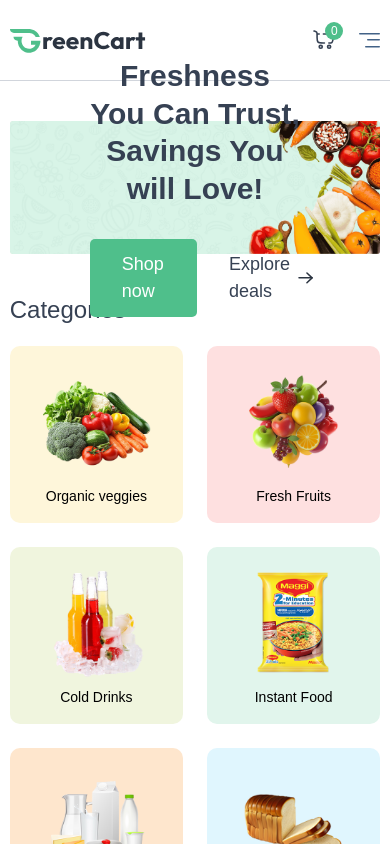
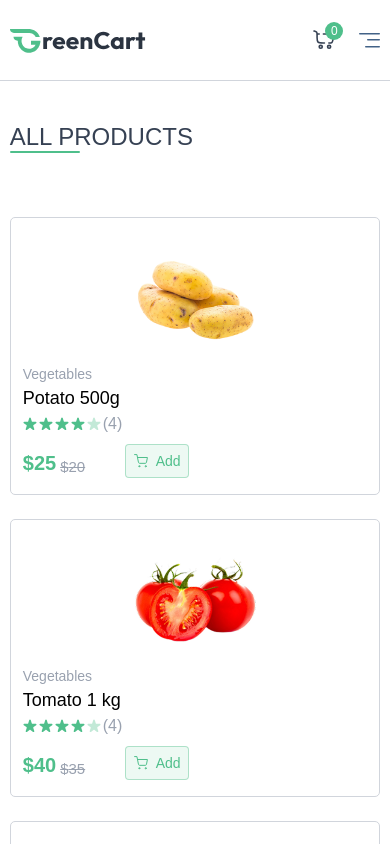
Before and after one commit to anshika2111091/Grocery_Website, a React app in the folder client/: page /products in a window 390 px wide. Shown: the top 844 px of the page. Built offline with nearby package versions, Linux system fonts and the light colour scheme; the HTML template or start-up script is replaced by a standard one.

Commit message:
added-categories-pages

```diff
--- a/client/package.json
+++ b/client/package.json
@@ -13,6 +13,7 @@
     "@tailwindcss/vite": "^4.1.7",
     "react": "^19.1.0",
     "react-dom": "^19.1.0",
+    "react-router-dom": "^7.6.1",
     "tailwindcss": "^4.1.7"
   },
   "devDependencies": {
--- a/client/src/App.jsx
+++ b/client/src/App.jsx
@@ -1,22 +1,28 @@
 import React from 'react'
-import Navbar from './components/Navbar'
-import Categories from './components/Categories'
-import Hero from './components/Hero'
-import Seller from './components/Seller'
-import Contact from './components/Contact'
-import Features from './components/Features'
-import Footer from './components/Footer'
+import Home from './pages/Home'
+import Footer from './components/Footer';
+import Navbar from './components/Navbar';
+import { BrowserRouter as Router, Routes, Route } from "react-router-dom";
+import AllProducts from './pages/AllProducts';
+import Product from './pages/Product';
 
 const App = () => {
   return (
-    <div><Navbar/>
-      <Hero/>
-    <Categories/>
-    <Seller/>
-    <Features/>
-    <Contact/>
-    <Footer/>
-  </div>
+    <Router>
+    <div className="flex flex-col min-h-screen">
+      <Navbar />
+
+      <main className="flex-grow">
+        <Routes>
+          <Route path="/" element={<Home/>} />
+          <Route path="/products" element={<AllProducts/>} />
+          <Route path="/products/*" element={<Product/>} />
+        </Routes>
+      </main>
+
+      <Footer />
+    </div>
+  </Router>
   )
 }
 
--- a/client/src/components/Card.jsx
+++ b/client/src/components/Card.jsx
@@ -1,11 +1,12 @@
 import React from 'react'
 import { assets } from '../assets/assets'
+import { Link } from 'react-router-dom'
 const Card = ({item}) => {
   return (
-    <div className="flex items-center justify-between  cursor-pointer flex-col gap-1 p-4 rounded-[10px]"  style={{ backgroundColor: item.bgColor }}>
+   <Link to={`/products/${item.path}`}> <div  className="flex items-center justify-between  cursor-pointer flex-col gap-1 p-4 rounded-[10px]"  style={{ backgroundColor: item.bgColor }}>
         <img src={item.image} className='transition-transform duration-300 hover:scale-110' width={120} height={80} alt="" />
         <p className='whitespace-nowrap text-[14px]'>{item.text}</p>
-    </div>
+    </div></Link>
   )
 }
 
--- a/client/src/components/Hero.jsx
+++ b/client/src/components/Hero.jsx
@@ -1,13 +1,14 @@
 import React from 'react'
 import banner from "../assets/main_banner_bg.png";
 import arrow from "../assets/black_arrow_icon.svg";
+import { Link } from 'react-router-dom';
 
 const Hero = () => {
   return (
     <div className='xl:w-[80vw] w-[95vw] mx-auto my-10 relative flex items-center'>
         <div className='absolute px-20'>
             <p className="text-3xl md:text-4xl lg:text-5xl font-bold text-gray-700 text-center md:text-left max-w-72 md:max-w-80 lg:max-w-105 leading-tight lg:leading-15 mb-8">Freshness You Can Trust, Savings You will Love!</p>
-            <div className='flex gap-8'>  <div className='text-white bg-[#4fbf8b] px-8  py-3 rounded-[5px] text-[18px] font-medium'>Shop now</div>
+            <div className='flex gap-8'> <Link to="/products"><div className='text-white bg-[#4fbf8b] px-8  py-3 rounded-[5px] text-[18px] font-medium'>Shop now</div></Link>
             <div className=' gap-2  items-center group flex'>
                 <p className='font-medium text-gray-700 text-[18px]'>Explore deals</p>
             <img src={arrow} className='transform transition-transform duration-300 group-hover:translate-x-1' alt="" /></div>
--- a/client/src/components/Navbar.jsx
+++ b/client/src/components/Navbar.jsx
@@ -12,8 +12,8 @@ const Navbar = () => {
         <div><img src={logo} className='w-34 md:w-38' alt="" /></div>
         <div className='flex xl:gap-8 md:gap-4 gap-6 items-center '>
             <div className="border border-gray-300 text-gray-600 px-3 py-1 rounded-full text-xs hidden md:flex cursor-pointer opacity-80">Seller Dashboard</div>
-            <a href="" className='text-gray-700 text-[16px] hidden md:flex'>Home</a>
-            <a href="" className='text-gray-700 text-[16px] hidden md:flex'>All Products</a>
+            <a href="/" className='text-gray-700 text-[16px] hidden md:flex'>Home</a>
+            <a href="/products" className='text-gray-700 text-[16px] hidden md:flex'>All Products</a>
             <div className=' items-center lg:flex  hidden justify-between px-3 py-1 border border-gray-300 rounded-full'>
             <input type="text"  placeholder='Search products' className='outline-none placeholder:text-[14px]' />
             <img src={search} alt="" />
--- a/client/src/components/Seller.jsx
+++ b/client/src/components/Seller.jsx
@@ -7,7 +7,7 @@ const Seller = () => {
     <>
     <div className="xl:w-[80vw] w-[95vw] mx-auto my-10">
     <p class="text-2xl md:text-3xl font-medium text-gray-700 mb-5 ">Best Sellers</p>
-    <div className="grid grid-cols-1 sm:grid-cols-2 md:grid-cols-3 lg:grid-cols-5 gap-6">   {dummyProducts.map((item,index)=>(
+    <div className="grid grid-cols-1 sm:grid-cols-2 md:grid-cols-3 lg:grid-cols-5 gap-6"> {dummyProducts.slice(0, 5).map((item,index)=>(
 <><ItemCard item={item}/></>
 ))}
 </div>
--- /dev/null
+++ b/client/src/pages/AllProducts.jsx
@@ -0,0 +1,23 @@
+import React from 'react'
+import { dummyProducts } from '../assets/assets'
+import ItemCard from '../components/ItemCard'
+
+const AllProducts = () => {
+  return (
+    <>
+    <div className="xl:w-[80vw] w-[95vw] mx-auto my-10">
+        <div className='flex  flex-col  mb-16 relative'>  <p class="text-2xl md:text-2xl font-medium whitespace-nowrap text-gray-700  ">ALL PRODUCTS</p>
+        <span className='bg-[#4fbf8b] h-0.5 rounded-full absolute bottom-0 text-end w-[70px]'></span></div>
+
+    <div className="grid grid-cols-1 sm:grid-cols-2 md:grid-cols-3 lg:grid-cols-5 gap-6"> {dummyProducts.map((item,index)=>(
+<><ItemCard item={item}/></>
+))}
+</div>
+
+    </div>
+
+    </>
+  )
+}
+
+export default AllProducts
--- /dev/null
+++ b/client/src/pages/Home.jsx
@@ -0,0 +1,22 @@
+import React from 'react'
+import Categories from '../components/Categories'
+import Seller from '../components/Seller'
+import Features from '../components/Features'
+import Contact from '../components/Contact'
+import Hero from "../components/Hero"
+const Home = () => {
+  return (
+   <>
+
+    <Hero/>
+    <Categories/>
+    <Seller/>
+    <Features/>
+    <Contact/>
+
+
+   </>
+  )
+}
+
+export default Home
--- /dev/null
+++ b/client/src/pages/Product.jsx
@@ -0,0 +1,43 @@
+import React, { useEffect, useState } from 'react';
+import { dummyProducts } from '../assets/assets';
+import { useLocation } from 'react-router-dom';
+import ItemCard from '../components/ItemCard';
+
+const Product = () => {
+  const [item, setItem] = useState([]);
+  const location = useLocation();
+  const subPath = location.pathname.replace('/products/', '');
+
+  useEffect(() => {
+    const filteredItems = dummyProducts.filter((item) =>
+      item.category.toLowerCase().includes(subPath.toLowerCase())
+    );
+    setItem(filteredItems);
+    console.log(filteredItems);
+  }, [subPath]);
+
+  return (
+    <>
+      <div className="xl:w-[80vw] w-[95vw] mx-auto my-10">
+        {/* Heading */}
+        {item.length > 0 && (
+          <div className="flex flex-col mb-16 relative">
+            <p className="text-2xl md:text-2xl font-medium whitespace-nowrap text-gray-700">
+              {item[0].category}
+            </p>
+            <span className="bg-[#4fbf8b] h-0.5 rounded-full absolute bottom-0 w-[70px]"></span>
+          </div>
+        )}
+
+        {/* Product Grid */}
+        <div className="grid grid-cols-1 sm:grid-cols-2 md:grid-cols-3 lg:grid-cols-5 gap-6">
+          {item.map((product, index) => (
+            <ItemCard key={index} item={product} />
+          ))}
+        </div>
+      </div>
+    </>
+  );
+};
+
+export default Product;
```
Also changed, not shown: 1 other file (tests, documents, lock files or other folders).
